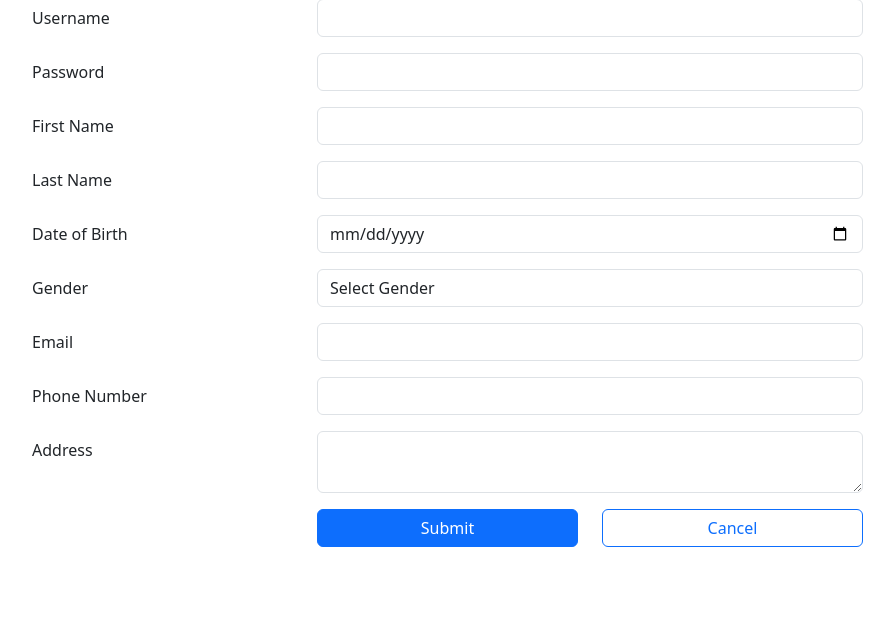
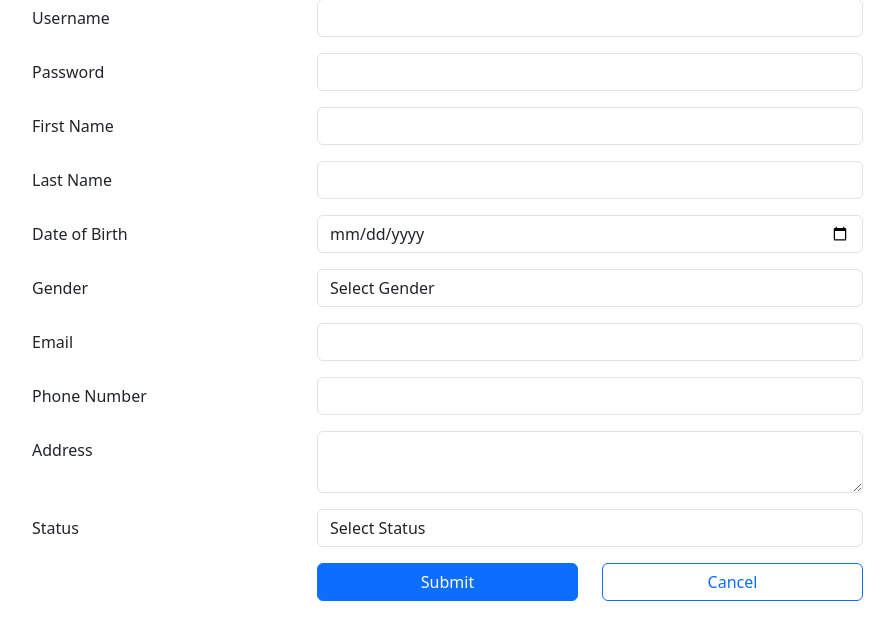
Before and after one commit to HOBBIEZ/ZDFinance, a PHP site: page /create_client.php in a window 1280 px wide. Shown: the part 95-735 px from the top of the page, without its empty margins (50-944 px from the left). Run offline with PHP 8.4, Linux system fonts and the light colour scheme.

Commit message:
changes to webpages - fixed status field on eachcategory

```diff
--- a/admin/create_client.php
+++ b/admin/create_client.php
@@ -20,6 +20,7 @@ $gender = "";
 $email = "";
 $phone_num = "";
 $address = "";
+$status = "";
 
 $errorMessage = "";
 $successMessage = "";
@@ -34,18 +35,20 @@ if ( $_SERVER['REQUEST_METHOD'] == 'POST' ) {
     $email       =  $_POST["Email"];
     $phone_num   =  $_POST["Phone_Number"];
     $address     =  $_POST["Address"];
+    $status      =  $_POST["Status"];
 
     do {
         if ( empty($username)  || empty($password)  || empty($first_name) ||
              empty($last_name) || empty($dob)       || empty($gender)     ||
-             empty($email)     || empty($phone_num) || empty($address)
+             empty($email)     || empty($phone_num) || empty($address)    ||
+             empty($status)
         ) {
             $errorMessage = "all fields are required";
             break;
         }
 
-        $sql = "INSERT INTO Users (Username, Password, First_Name, Last_Name, Date_of_Birth, Gender, Email, Phone_Number, Address)
-                VALUES ('$username', '$password', '$first_name', '$last_name', '$dob', '$gender', '$email', '$phone_num', '$address')";
+        $sql = "INSERT INTO Users (Username, Password, First_Name, Last_Name, Date_of_Birth, Gender, Email, Phone_Number, Address, Status)
+                VALUES ('$username', '$password', '$first_name', '$last_name', '$dob', '$gender', '$email', '$phone_num', '$address', '$status')";
         $result = $connection->query($sql);
 
         if (!$result) {
@@ -61,6 +64,7 @@ if ( $_SERVER['REQUEST_METHOD'] == 'POST' ) {
         $email = "";
         $phone_num = "";
         $address = "";
+        $status = "";
 
         $successMessage = "Client added succesfully!";
 
@@ -154,6 +158,16 @@ if ( $_SERVER['REQUEST_METHOD'] == 'POST' ) {
                     <textarea class="form-control" name="Address" required><?php echo $address; ?></textarea>
                 </div>
             </div>
+            <div class="row mb-3">
+                <label class="col-sm-3 col-form-label">Status</label>
+                <div class="col-sm-6">
+                    <select class="form-control" name="Status" required>
+                        <option value="">Select Status</option>
+                        <option value="active" <?php echo $status == 'active' ? 'selected' : ''; ?>>active</option>
+                        <option value="deleted" <?php echo $status == 'deleted' ? 'selected' : ''; ?>>deleted</option>
+                    </select>
+                </div>
+            </div>
 
             <?php
             if (!empty($successMessage)) {
--- a/admin/delete_account.php
+++ b/admin/delete_account.php
@@ -15,7 +15,7 @@ if ( isset($_GET["IBAN"]) ) {
         die("Connection failed: " . $connection->connect_error);
     }
 
-    $sql = "DELETE FROM Accounts WHERE IBAN=$IBAN";
+    $sql = "UPDATE Accounts SET Status='inactive' WHERE IBAN='$IBAN'";
     $connection->query($sql);
 }
 
--- a/admin/delete_client.php
+++ b/admin/delete_client.php
@@ -15,7 +15,7 @@ if ( isset($_GET["UserID"]) ) {
         die("Connection failed: " . $connection->connect_error);
     }
 
-    $sql = "DELETE FROM Users WHERE UserID=$UserID";
+    $sql = "UPDATE Users SET Status='deleted' WHERE UserID='$UserID'";
     $connection->query($sql);
 }
 
--- a/admin/edit_client.php
+++ b/admin/edit_client.php
@@ -186,7 +186,11 @@ if ( $_SERVER['REQUEST_METHOD'] == 'GET' ) {
             <div class="row mb-3">
                 <label class="col-sm-3 col-form-label">Status</label>
                 <div class="col-sm-6">
-                    <textarea class="form-control" name="Status" required><?php echo $status; ?></textarea>
+                    <select class="form-control" name="Status" required>
+                        <option value="">Select Status</option>
+                        <option value="active" <?php echo $status == 'active' ? 'selected' : ''; ?>>active</option>
+                        <option value="deleted" <?php echo $status == 'deleted' ? 'selected' : ''; ?>>deleted</option>
+                    </select>
                 </div>
             </div>
 
--- a/admin/read_audit_logs.php
+++ b/admin/read_audit_logs.php
@@ -42,13 +42,11 @@
     </style>
 </head>
 <body>
-    <!-- Header -->
     <div class="header">
         <h1><a href="index.html">ZDFinance</a></h1>
         <h3>Admin WebPage (God mode)</h3>
     </div>
 
-    <!-- Content -->
     <div class="container my-5">
         <h2>List of Audit Logs</h2>
         <br>
--- a/admin/read_cards.php
+++ b/admin/read_cards.php
@@ -42,7 +42,6 @@
     </style>
 </head>
 <body>
-    <!-- Header -->
     <div class="header">
         <h1><a href="index.html">ZDFinance</a></h1>
         <h3>Admin WebPage (God mode)</h3>
```
Also changed, not shown: admin/create_account.php (+16 -3 lines), admin/create_card.php (+10 -0 lines), admin/edit_account.php (+15 -2 lines), admin/edit_card.php (+17 -3 lines).
